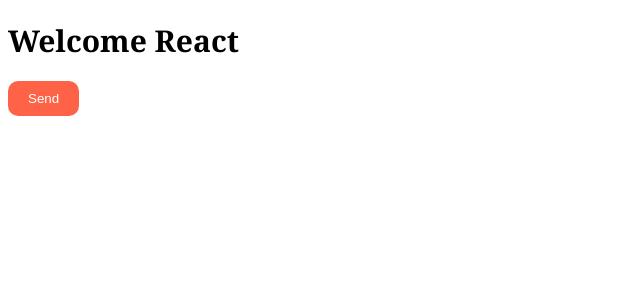
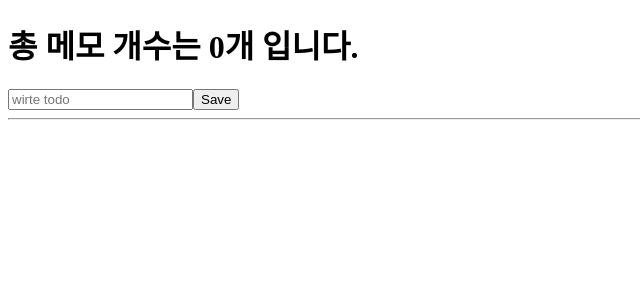
Before and after one commit to kingoxpo/reactApp, a React (Create React App) app: page / in a window 1280 px wide. Shown: the top 300 px of the page, without its empty margins (0-640 px from the left). Built offline with nearby package versions, Linux system fonts and the light colour scheme.

Commit message:
add todo list

```diff
--- a/package.json
+++ b/package.json
@@ -6,8 +6,10 @@
     "@testing-library/jest-dom": "^5.16.1",
     "@testing-library/react": "^12.1.2",
     "@testing-library/user-event": "^13.5.0",
+    "moment": "^2.29.1",
     "prop-types": "^15.8.1",
     "react": "^17.0.2",
+    "react-calendar": "^3.6.0",
     "react-dom": "^17.0.2",
     "react-scripts": "5.0.0",
     "web-vitals": "^2.1.4"
--- a/src/App.js
+++ b/src/App.js
@@ -1,13 +1,41 @@
-import Button from "./Button";
-import styles from "./App.module.css";
+import { useState } from "react/cjs/react.development";
 
-function App() {
+export default function App() {
+  const [todo, setTodo] = useState("");
+  const [todos, setTodos] = useState([]);
+  const onChange = event => setTodo(event.target.value);
+  const onSubmit = e => {
+    e.preventDefault();
+    if (todo === "") {
+      return;
+    }
+    setTodos(currentArr => {
+      const newArr = [todo, ...currentArr];
+      console.log(newArr);
+      console.log(newArr.map((item, index) => <li key={index}>{item}</li>));
+      return newArr;
+    });
+    setTodo("");
+  };
+
   return (
     <div>
-      <h1 className={styles.title}>Welcome React</h1>
-      <Button text={"Send"} />
+      <h1>총 메모 개수는 {todos.length}개 입니다.</h1>
+      <form onSubmit={onSubmit}>
+        <input
+          onChange={onChange}
+          value={todo}
+          type="text"
+          placeholder="wirte todo"
+        ></input>
+        <button>Save</button>
+      </form>
+      <hr />
+      <ul>
+        {todos.map((item, index) => (
+          <li key={index}>{item}</li>
+        ))}
+      </ul>
     </div>
   );
 }
-
-export default App;
--- a/src/App.module.css
+++ b/src/App.module.css
@@ -2,3 +2,12 @@
   font-family: Georgia, "Times New Roman", Times, serif;
   font-size: 30px;
 }
+
+.btn {
+  color: white;
+  background-color: tomato;
+  border-radius: 10;
+  border: 0;
+  padding: 10px 20px;
+  border-radius: 10px;
+}
```
Also changed, not shown: 2 other files (tests, documents, lock files or other folders).
